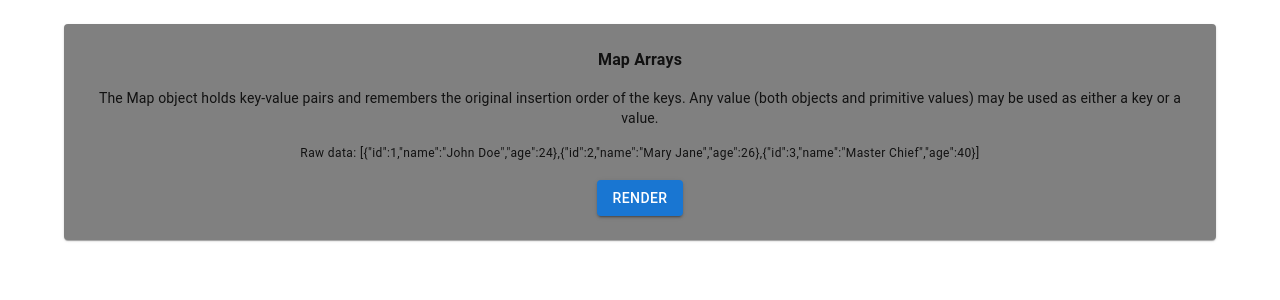
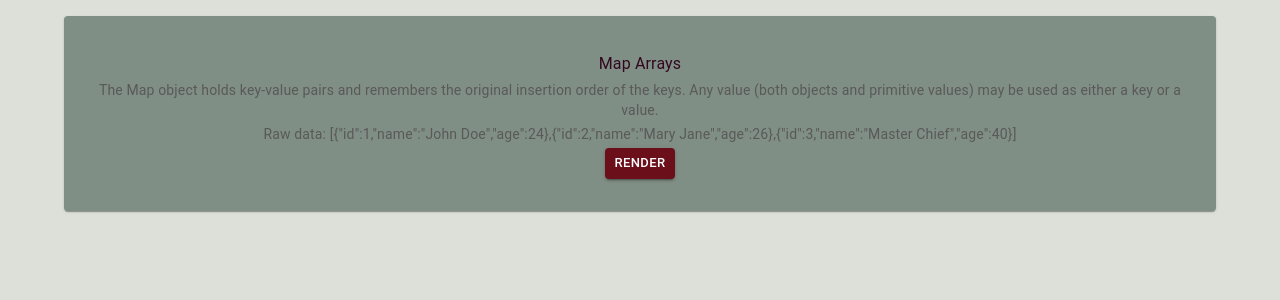
Before and after one commit to noel-pena/Functional-Programming-Methods, a React (Vite) app: page / in a window 1280 px wide. Shown: the top 300 px of the page. Built offline with nearby package versions, Linux system fonts and the light colour scheme.

Commit message:
added styling

```diff
--- a/src/App.tsx
+++ b/src/App.tsx
@@ -1,11 +1,15 @@
-import {Container} from "@mui/material";
+import {Container, CssBaseline, ThemeProvider} from "@mui/material";
 import MapArray from "./components/MapArray.tsx";
+import {colorPalette} from "./theme/theme.ts";
 
 function App() {
   return (
-    <Container sx={{p: 2}}>
-        <MapArray />
-    </Container>
+      <ThemeProvider theme={colorPalette}>
+      <CssBaseline />
+          <Container sx={{p: 2}}>
+              <MapArray />
+          </Container>
+      </ThemeProvider>
   )
 }
 
--- a/src/components/MapArray.tsx
+++ b/src/components/MapArray.tsx
@@ -1,6 +1,6 @@
 import {Stack} from "@mui/material";
 import {Person} from "../types";
-import ReusableBox from "./ReusableBox.tsx";
+import ReusableCard from "./ReusableCard.tsx";
 
 function MapArray(){
     const mockPersons: Array<Person> = [
@@ -11,7 +11,7 @@ function MapArray(){
 
     return (
         <Stack>
-            <ReusableBox
+            <ReusableCard
                 primaryText='Map Arrays'
                 secondaryText='The Map object holds key-value pairs and remembers the original insertion order of the keys. Any value (both objects and primitive values) may be used as either a key or a value.'
                 data={mockPersons}
--- a/src/components/ReusableBox.tsx
+++ /dev/null
@@ -1,45 +0,0 @@
-import React from "react";
-import {Person} from "../types";
-import {Button, ButtonProps, Card, Stack, Typography} from "@mui/material";
-
-interface ReusableBoxProps extends ButtonProps {
-    /**
-     * Primary text for component
-     */
-    primaryText: string
-    /**
-     * Secondary text for component
-     */
-    secondaryText: string
-    /**
-     * Array for data to map
-     */
-    data: Array<Person>
-}
-
-function ReusableBox(props: ReusableBoxProps){
-    const {data, primaryText, secondaryText} = props
-    const [isToggled, setIsToggled] = React.useState(false)
-
-    return (
-        <Card sx={{bgcolor: 'gray', p: 3}}>
-            <Stack justifyContent='center' alignItems='center' textAlign='center' spacing={2}>
-                <Typography fontWeight='bold'>{primaryText}</Typography>
-                <Typography variant='body2'>{secondaryText}</Typography>
-                <Typography variant='caption'>Raw data: {JSON.stringify(data)}</Typography>
-                {isToggled && (
-                    data.map(item => (
-                        <Stack key={item.id}>
-                            <Typography fontWeight='bold' variant='caption'>{item.name}</Typography>
-                        </Stack>
-                    ))
-                )}
-                <Button variant='contained' onClick={() => setIsToggled(!isToggled)}>
-                    {isToggled ? 'Revert' : 'Render'}
-                </Button>
-            </Stack>
-        </Card>
-    )
-}
-
-export default ReusableBox
--- /dev/null
+++ b/src/components/ReusableCard.tsx
@@ -0,0 +1,47 @@
+import React from "react";
+import {Person} from "../types";
+import {Button, ButtonProps, Card, List, ListItemText, Stack, Typography} from "@mui/material";
+
+interface ReusableCardProps extends ButtonProps {
+    /**
+     * Primary text for component
+     */
+    primaryText: string
+    /**
+     * Secondary text for component
+     */
+    secondaryText: string
+    /**
+     * Array for data to map
+     */
+    data: Array<Person>
+}
+
+function ReusableCard(props: ReusableCardProps){
+    const {data, primaryText, secondaryText} = props
+    const [isToggled, setIsToggled] = React.useState(false)
+
+    return (
+        <Card sx={{bgcolor: 'primary.main', p: 3}}>
+            <Stack justifyContent='center' alignItems='center' textAlign='center'>
+                <List>
+                    <ListItemText primary={primaryText} />
+                    <ListItemText secondary={secondaryText} />
+                    <ListItemText secondary={`Raw data: ${JSON.stringify(data)}`} />
+                    {isToggled && (
+                        data.map(item => (
+                            <Stack key={item.id}>
+                                <Typography fontWeight='bold' variant='caption'>{item.name}</Typography>
+                            </Stack>
+                        ))
+                    )}
+                    <Button variant='contained' color='secondary' size='small'  onClick={() => setIsToggled(!isToggled)}>
+                        {isToggled ? 'Revert' : 'Render'}
+                    </Button>
+                </List>
+            </Stack>
+        </Card>
+    )
+}
+
+export default ReusableCard
--- /dev/null
+++ b/src/theme/theme.ts
@@ -0,0 +1,23 @@
+import {createTheme} from "@mui/material";
+
+export const colorPalette = createTheme({
+    palette: {
+        primary: {
+            main: '#808F85',
+        },
+        secondary: {
+            main: '#6B0F1A',
+        },
+        background: {
+            default: '#DCE0D9',
+            paper: '#808F85',
+        },
+        text: {
+            primary: '#31081F',
+            secondary: '#595959',
+        },
+    },
+    typography: {
+        fontFamily: '"Roboto", "Helvetica", "Arial", sans-serif',
+    },
+});
```
